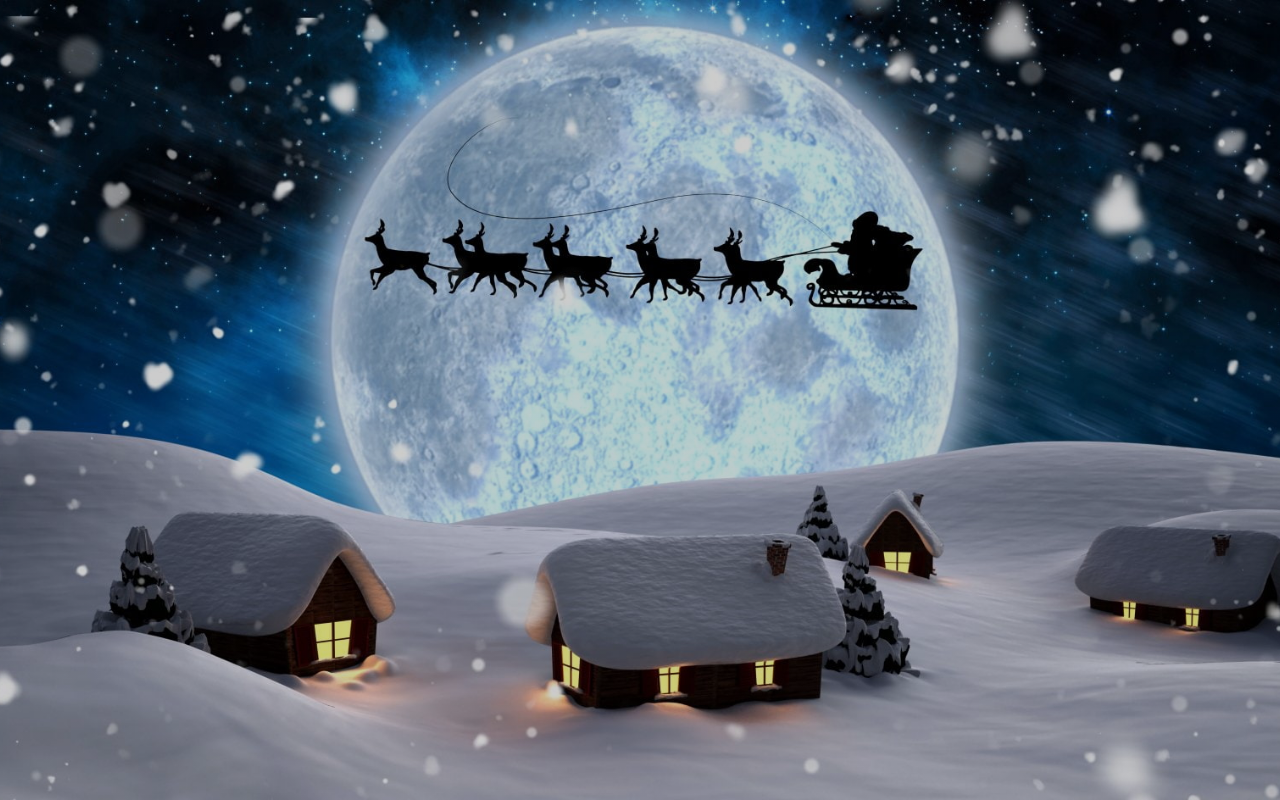
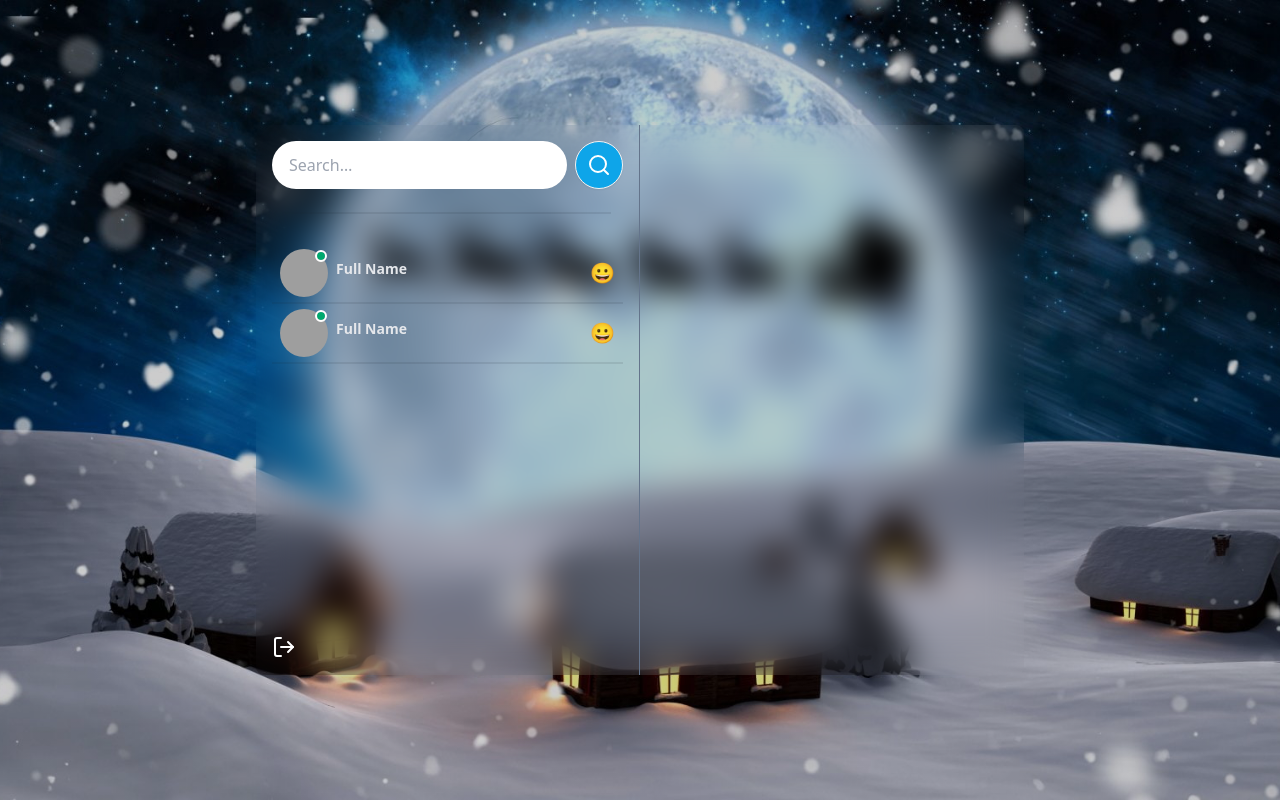
Before and after one commit to Afthabvu/pern-chat-app, a React (Vite) app in the folder frontend/: page / in a window 1280 px wide. Built offline with nearby package versions, Linux system fonts and the light colour scheme; grey boxes are pictures that could not be loaded.

Commit message:
Sidebar component UI completed

```diff
--- a/frontend/package.json
+++ b/frontend/package.json
@@ -10,8 +10,10 @@
     "preview": "vite preview"
   },
   "dependencies": {
+    "lucide-react": "^0.427.0",
     "react": "^18.3.1",
     "react-dom": "^18.3.1",
+    "react-icons": "^5.3.0",
     "react-router-dom": "^6.26.0"
   },
   "devDependencies": {
--- /dev/null
+++ b/frontend/src/components/sidebar/Conversation.tsx
@@ -0,0 +1,25 @@
+const Conversation = () => {
+  return (
+    <>
+      <div
+        className="flex gap-2 items-center hover:bg-sky-500 rounded p-2
+				 py-1 cursor-pointer"
+      >
+        <div className="avatar online">
+            <div className='w-8 md:w-12 rounded-full'>
+                <img src="https://img.daisyui.com/images/stock/photo-1534528741775-53994a69daeb.webp" alt="" />
+            </div>
+        </div>
+        <div className='flex flex-col flex-1'>
+            <div className='flex gap-3 justify-between'>
+                <p className='font-bold text-gray-200 text-sm md:text-md'>Full Name</p>
+                <span className='text-xl hidden md:inline-block'>😀</span>
+            </div>
+        </div>
+      </div>
+      <div className='divider my-0 py-0 h-1' />
+    </>
+  );
+};
+
+export default Conversation;
--- /dev/null
+++ b/frontend/src/components/sidebar/Conversations.tsx
@@ -0,0 +1,14 @@
+import Conversation from "./Conversation"
+
+
+const Conversations = () => {
+  return (
+    <div className='py-2 flex flex-col overflow-auto'>
+        <Conversation/>
+        <Conversation/>
+
+    </div>
+  )
+}
+
+export default Conversations
--- /dev/null
+++ b/frontend/src/components/sidebar/LogoutButton.tsx
@@ -0,0 +1,11 @@
+import { LogOut } from "lucide-react";
+
+const LogoutButton = () => {
+  return (
+    <div className="mt-auto">
+      <LogOut className="w-6 h-6 text-white cursor-pointer" />
+    </div>
+  );
+};
+
+export default LogoutButton;
--- /dev/null
+++ b/frontend/src/components/sidebar/SearchInput.tsx
@@ -0,0 +1,21 @@
+import { Search } from "lucide-react";
+
+const SearchInput = () => {
+  return (
+    <form className="flex items-center gap-2">
+      <input
+        type="text"
+        placeholder="Search…"
+        className="input-sm md:input input-bordered rounded-full sm:rounded-full w-full"
+      />
+      <button
+        type="submit"
+        className="btn md:btn-md btn-sm btn-circle bg-sky-500 text-white  "
+      >
+        <Search className="w-4 h-4 md:w-6 md:h-6 outline-none" />
+      </button>
+    </form>
+  );
+};
+
+export default SearchInput;
--- /dev/null
+++ b/frontend/src/components/sidebar/Sidebar.tsx
@@ -0,0 +1,16 @@
+import Conversations from "./Conversations";
+import LogoutButton from "./LogoutButton";
+import SearchInput from "./SearchInput";
+
+const Sidebar = () => {
+  return (
+    <div className="border-r border-slate-500 p-1 md:p-4 flex flex-col w-44 md:w-1/2">
+      <SearchInput />
+      <div className="divider px-3" />
+      <Conversations />
+      <LogoutButton />
+    </div>
+  );
+};
+
+export default Sidebar;
--- a/frontend/src/pages/Home.tsx
+++ b/frontend/src/pages/Home.tsx
@@ -1,11 +1,12 @@
-
+import Sidebar from "../components/sidebar/Sidebar";
 
 const Home = () => {
   return (
-    <div>
+    <div className="flex h-[80vh] w-full md:max-w-screen-md md:h-[550px] rounded-lg overflow-hidden bg-gray-400 bg-clip-padding backdrop-filter backdrop-blur-lg bg-opacity-0">
+      <Sidebar />
+      {/* <MessageContainer /> */}
+    </div>
+  );
+};
 
-    </div>
-  )
-}
-
-export default Home
+export default Home;
```
Also changed, not shown: 1 other file (tests, documents, lock files or other folders).
